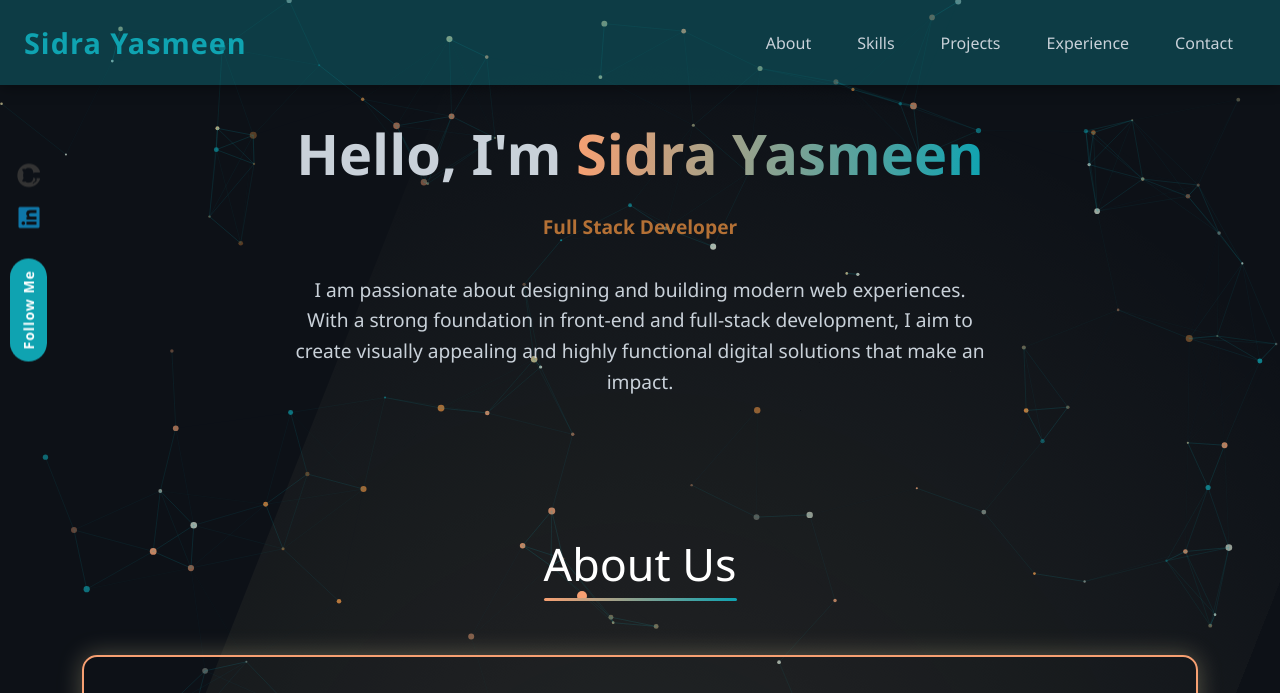
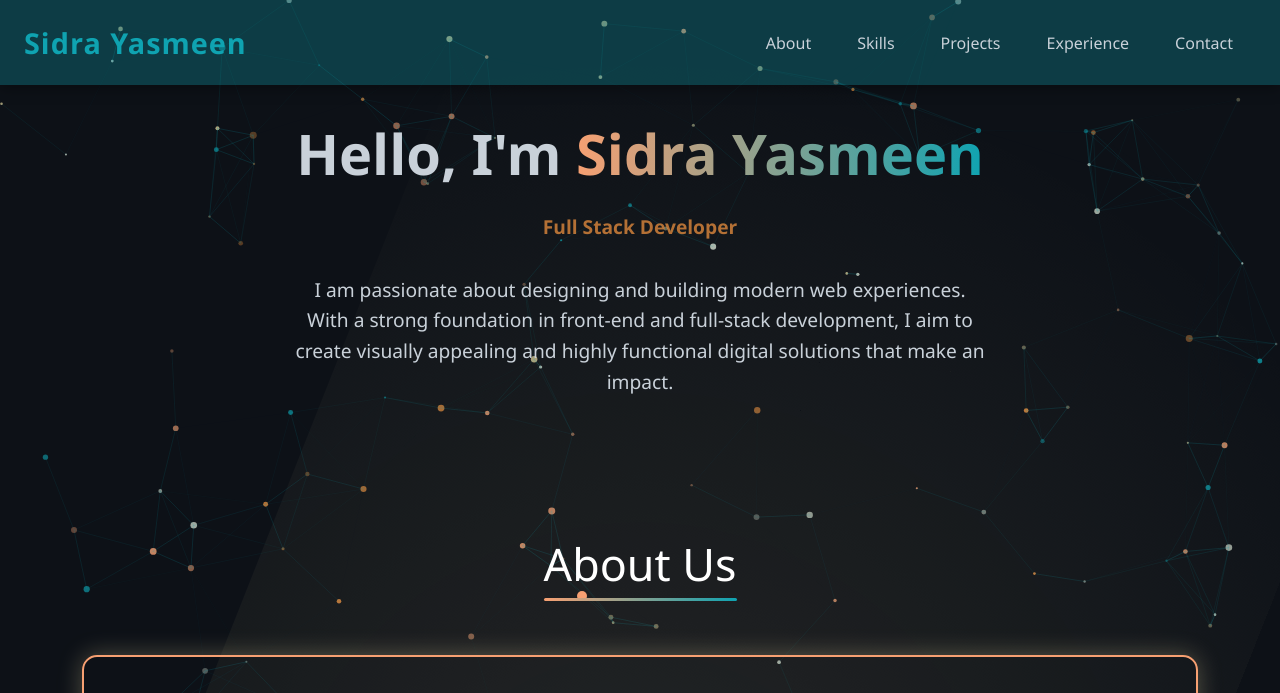
Before and after one commit to Sidra-Yasmeen/portfolio, a plain HTML site: page index.html in a window 1280 px wide. Shown: the top 693 px of the page. Drawn offline with nearby package versions, Linux system fonts and the light colour scheme; animation ran at ten frames a second.

Commit message:
Update index.html

```diff
--- a/index.html
+++ b/index.html
@@ -460,60 +460,6 @@ alighn-item:center;
     .typing-role { font-size: 1.4rem; }
     .navbar-brand { font-size: 1.4rem; }
   }
-   .follow-me-sidebar {
-  position: fixed;
-  top: 50%;
-  left: 0;
-  transform: translateY(-50%) rotate(-90deg);
-  transform-origin: left top; /* ensures smooth rotation */
-  display: flex;
-  align-items: center;
-  padding: 10px;
-  z-index: 9999;
-  transition: transform 0.6s ease, box-shadow 0.6s ease;
-}
-
-    /* Animate rotation to 0 and add a slight scale on hover */
-   .follow-me-sidebar:hover {
-  transform: translateY(-50%) rotate(0deg) scale(1.05);
-  box-shadow: 0 8px 16px rgba(0,0,0,0.2);
-}
-
-    /* Style for the "Follow Me" label */
-    .follow-tag {
-      background-color: #0fa3b1;
-      color: #fff;
-      padding: 8px 12px;
-      border-radius: 20px;
-      margin-right: 20px;
-      font-weight: bold;
-      font-size: 14px;
-      letter-spacing: 1px;
-      white-space: nowrap;
-      transition: all 0.3s ease;
-    }
-
-    /* Icons style */
-    .social-link {
-      margin: 0 10px;
-      font-size: 24px;
-      color: #555;
-      transition: color 0.3s, transform 0.3s;
-    }
-
-    /* Hover effect on icons */
-    .social-link:hover {
-      color: var(--atomic-tangerine);
-      transform: scale(1.2);
-    }
-
-    /* Platform-specific colors */
-    .linkedin {
-      color: #0e76a8;
-    }
-    .github {
-      color: #333;
-    }
 </style>
 </head>
 <body>
@@ -723,15 +669,7 @@ alighn-item:center;
     </div>
   </div>
 </section>
-<div class="follow-me-sidebar">
-    <div class="follow-tag">Follow Me</div>
-    <a href="https://linkedin.com/in/yourprofile" target="_blank" class="social-link linkedin" aria-label="LinkedIn">
-      <i class="fab fa-linkedin"></i>
-    </a>
-    <a href="https://github.com/yourusername" target="_blank" class="social-link github" aria-label="GitHub">
-      <i class="fab fa-github"></i>
-    </a>
-  </div>
+
 <!-- Footer -->
 <footer class="footer">
   <div class="container">
@@ -743,7 +681,7 @@ alighn-item:center;
     </div>
   </div>
 </footer>
-
+<script src="https://cdn.jsdelivr.net/npm/bootstrap@5.3.0/dist/js/bootstrap.bundle.min.js"></script>
 <!-- Canvas background animation script -->
 <script>
   const canvas = document.getElementById("cobweb");
```
